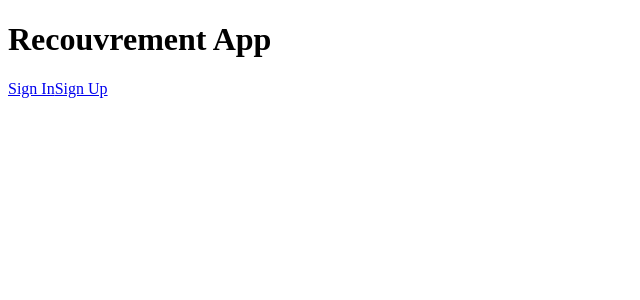
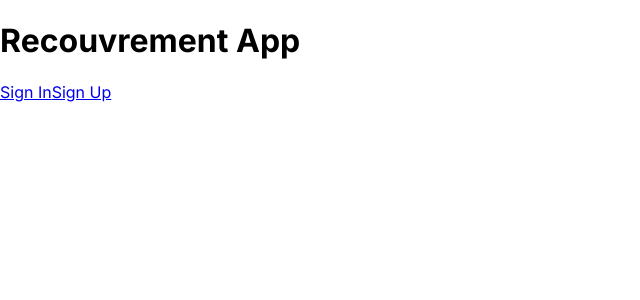
Before and after one commit to Yankel-Bensimhon/recouvrement-demo, a Next.js app: page / in a window 1280 px wide. Shown: the top 300 px of the page, without its empty margins (0-640 px from the left). Built offline with nearby package versions, Linux system fonts and the light colour scheme.

Commit message:
feat: add root layout using Providers component

```diff
--- /dev/null
+++ b/src/app/layout.tsx
@@ -0,0 +1,29 @@
+import type { Metadata } from 'next';
+import { Inter } from 'next/font/google';
+import './globals.css';
+import Providers from './providers';
+
+const inter = Inter({ subsets: ['latin'] });
+
+export const metadata: Metadata = {
+  title: 'Create Next App',
+  description: 'Generated by create next app',
+};
+
+export default function RootLayout({
+  children,
+}: {
+  children: React.ReactNode;
+}) {
+  return (
+    <html lang="en">
+      {(() => {
+        return (
+          <body className={inter.className}>
+            <Providers>{children}</Providers>
+          </body>
+        );
+      })()}
+    </html>
+  );
+}
```
